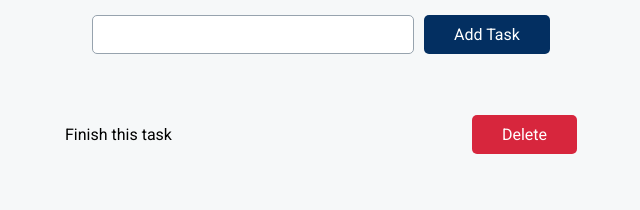
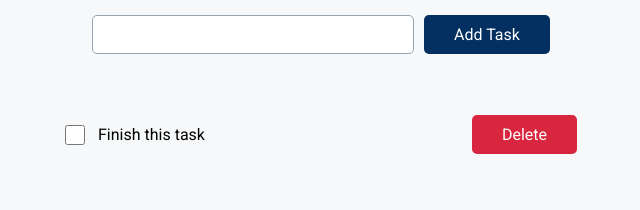
Before and after one commit to MostafaSamer/task-management-app, a React (Create React App) app: page / in a window 1280 px wide. Shown: the top 210 px of the page, without its empty margins (319-959 px from the left). Built offline with nearby package versions, Linux system fonts and the light colour scheme; data requests are answered from the project's data file.

Commit message:
add mark taask feature

```diff
--- a/src/components/atoms/Task/index.jsx
+++ b/src/components/atoms/Task/index.jsx
@@ -2,18 +2,41 @@ import { useDispatch } from "react-redux";
 import CtaButton from "../CtaButton";
 import styles from "./index.module.scss";
 import Tasks from "redux/tasks";
+import Input from "../input";
 
 const Task = ({task}) => {
 
     const dispatch = useDispatch()
 
-    const handleDeleteTask = () => {
-        dispatch(Tasks.thunks.deleteTask(task.id))
+    const handleMarkTask = () => {
+        dispatch(Tasks.thunks.markTask({
+            id: task.id,
+            task: {
+                ...task,
+                completed: !task.completed
+            }
+        }))
     }
 
+    const handleDeleteTask = () => dispatch(Tasks.thunks.deleteTask(task.id))
+
     return (
-        <div className={styles.TaskWrapper}>
-            <p>{task.title}</p>
+        <div className={styles.taskWrapper}>
+            <div className={styles.task}>
+                <Input
+                accessor={"mark"}
+                onChange={handleMarkTask}
+                value={task.completed}
+                type={"checkbox"}
+                customStyle={{
+                    width: '20px',
+                    height: '20px',
+                    marginRight: '8px',
+                    cursor: 'pointer'
+                  }}
+                />
+                <p className={task.completed? `${styles.completed}` : ""}>{task.title}</p>
+            </div>
             <CtaButton
             text={"Delete"}
             onClick={handleDeleteTask}
--- a/src/components/atoms/Task/index.module.scss
+++ b/src/components/atoms/Task/index.module.scss
@@ -1,5 +1,15 @@
-.TaskWrapper {
+.taskWrapper {
     display: flex;
     align-items: center;
     justify-content: space-between;
+
+    .task {
+        display: flex;
+        align-items: center;
+        column-gap: 5px;
+    }
+
+    .completed {
+        text-decoration: line-through;
+    }
 }
--- a/src/components/atoms/input/index.jsx
+++ b/src/components/atoms/input/index.jsx
@@ -42,10 +42,23 @@ const Input = ({ accessor, label, type, value, onChange, customStyle, ...props }
         {/* <span className="error">{errors.password}</span> */}
     </>
 
+    const renderCheckInput = () => <>
+        {label && <label>{label}:</label>}
+        <input
+            type="checkbox"
+            name={accessor}
+            checked={value}
+            style={customStyle}
+            onChange={handleChange}
+        />
+        {/* <span className="error">{errors.password}</span> */}
+    </>
+
     const renderInput = () => {
         switch (type) {
             case "email": return renderEmailInput(); break;
             case "password": return renderPasswordInput(); break;
+            case "checkbox": return renderCheckInput(); break;
             default: return renderTextInput();
         }
     }
--- a/src/redux/tasks/index.js
+++ b/src/redux/tasks/index.js
@@ -2,7 +2,7 @@ import { createSlice } from '@reduxjs/toolkit';
 import adapter from './adapter';
 import * as thunks from './thunks';
 import * as selectors from './selectors';
-import { getTask, getAllTasks, createTask, deleteTask } from './thunks';
+import { getTask, getAllTasks, createTask, deleteTask, markTask } from './thunks';
 
 export const slice = createSlice({
   name: 'tasks',
@@ -29,6 +29,12 @@ export const slice = createSlice({
       const { payload } = action;
       state.tasks = state.tasks.filter(t => t.id !== payload.data);
     });
+    builder.addCase(markTask.fulfilled, (state, action) => {
+      const { payload } = action;
+      const { data } = payload;
+      const task = state.tasks.find(t => t.id == data.id);
+      Object.assign(task, data);
+    });
   },
 });
 
--- a/src/redux/tasks/services.js
+++ b/src/redux/tasks/services.js
@@ -8,11 +8,14 @@ const createTask = (data) => axios.post(`/tasks`, data);
 
 const deleteTask = (id) => axios.delete(`/tasks/${id}`);
 
+const updateTask = (id, data) => axios.put(`/tasks/${id}`, data);
+
 const TasksAPI = {
   getTask,
   getAllTasks,
   createTask,
-  deleteTask
+  deleteTask,
+  updateTask,
 };
 
 export default TasksAPI;
--- a/src/redux/tasks/thunks.js
+++ b/src/redux/tasks/thunks.js
@@ -41,3 +41,13 @@ export const deleteTask = createAsyncThunk('tasks/deleteTask', async (id, thunkA
     return thunkAPI.rejectWithValue(error.data);
   }
 });
+
+export const markTask = createAsyncThunk('tasks/markTask', async (data, thunkAPI) => {
+  try {
+    const {id, task} = data;
+    const response = await TasksAPI.updateTask(id, task);
+    return { data: response.data };
+  } catch (error) {
+    return thunkAPI.rejectWithValue(error.data);
+  }
+});
```
